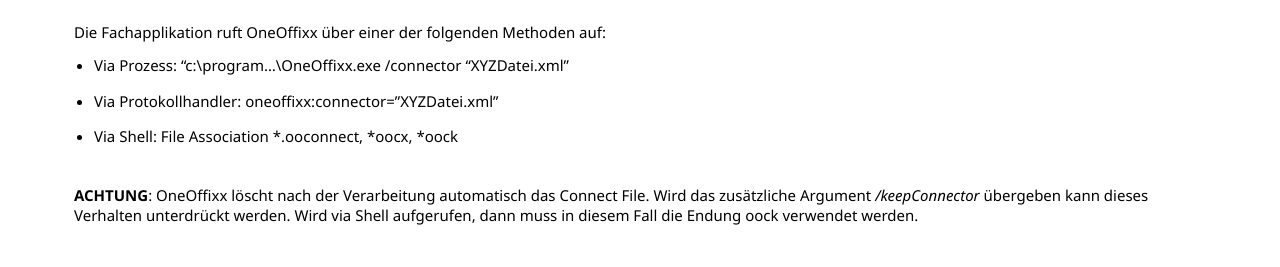
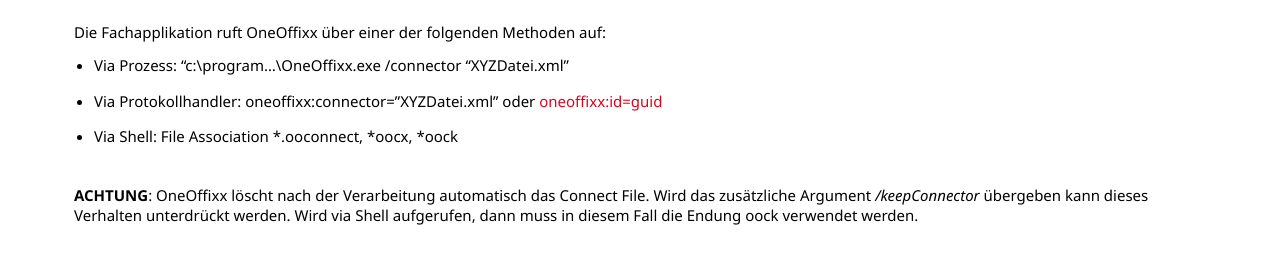
Before and after one commit to primesoft-group/oneoffixx-docs, a Jekyll site: the page built from _pages/connect/de/usage.md, in a window 1280 px wide. Shown: the part 508-775 px from the top of the page. Built offline with Jekyll 4.4.1, drawn with Linux system fonts in a browser that asks for light colours; nearby versions of some CDN libraries; some web fonts are replaced.

Commit message:
protocoll bsp

```diff
--- a/_pages/connect/de/usage.md
+++ b/_pages/connect/de/usage.md
@@ -16,7 +16,7 @@
 Die Fachapplikation ruft OneOffixx über einer der folgenden Methoden auf:
 
 * Via Prozess: "c:\\program…\OneOffixx.exe /connector "XYZDatei.xml"
-* Via Protokollhandler: oneoffixx:connector="XYZDatei.xml"
+* Via Protokollhandler: oneoffixx:connector="XYZDatei.xml" oder <a href='oneoffixx:id=1d93046c-b3a2-4e96-ab5f-5b9b60afa86e'>oneoffixx:id=guid</a>
 * Via Shell: File Association *.ooconnect, *oocx, *oock
 
 __ACHTUNG__: OneOffixx löscht nach der Verarbeitung automatisch das Connect File. Wird das zusätzliche Argument _/keepConnector_ übergeben kann dieses Verhalten unterdrückt werden. Wird via Shell aufgerufen, dann muss in diesem Fall die Endung oock verwendet werden.
```
